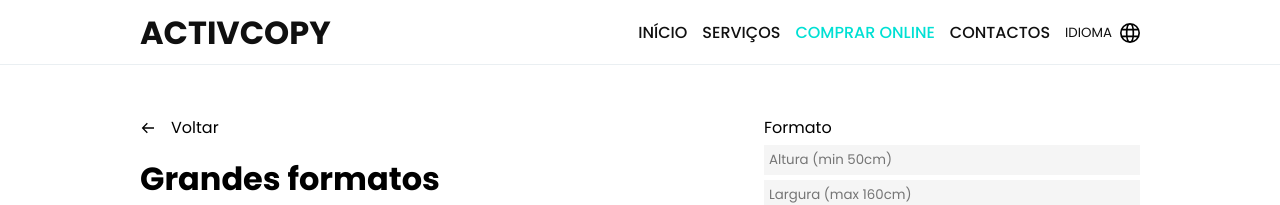
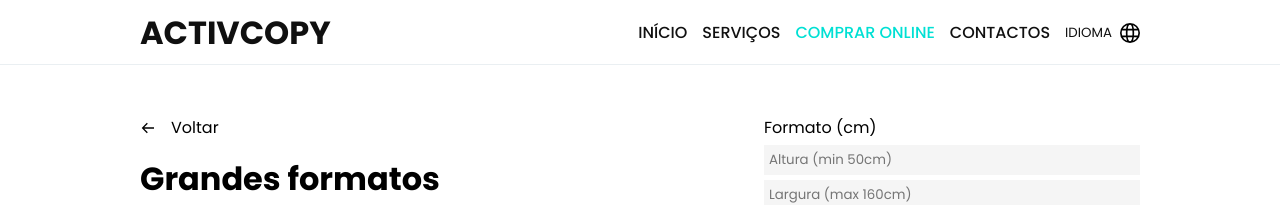
Before and after one commit to tquintal/activcopy, a React (Create React App) app: page /shop/big-format in a window 1280 px wide. Shown: the top 205 px of the page. Built offline with nearby package versions, Linux system fonts and the light colour scheme.

Commit message:
small bf shop update

```diff
--- a/src/views/shop/BigFormatShop.jsx
+++ b/src/views/shop/BigFormatShop.jsx
@@ -124,7 +124,7 @@ export default function BigFormatShop() {
 
                                 <input type='hidden' name='Tipo de encomenda' value={t('Shop.BigFormat')}></input>
 
-                                <p>{t('ShopBusinessCards.Format')}</p>
+                                <p>{t('ShopBusinessCards.Format')} (cm)</p>
                                 {
                                     order.Material !== 'Rollup branco mate 420g' ?
                                         <div className='shop-form'>
```
